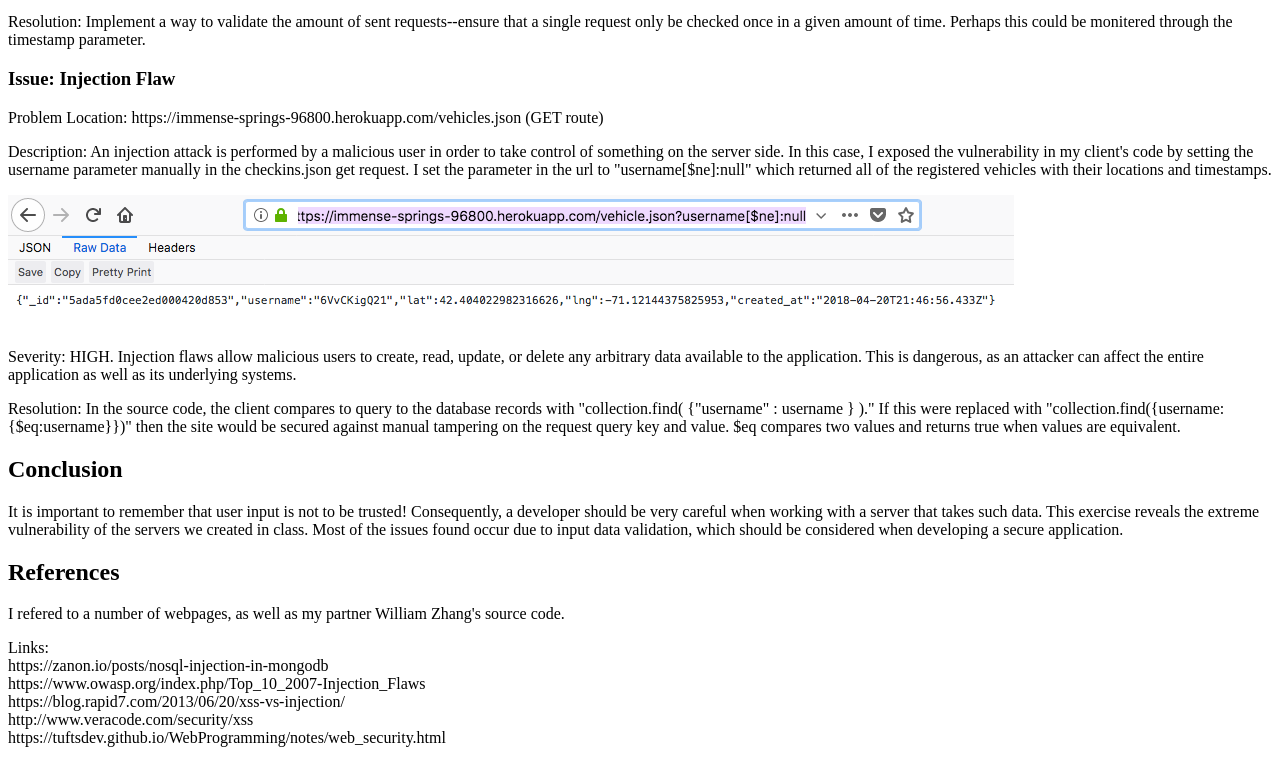
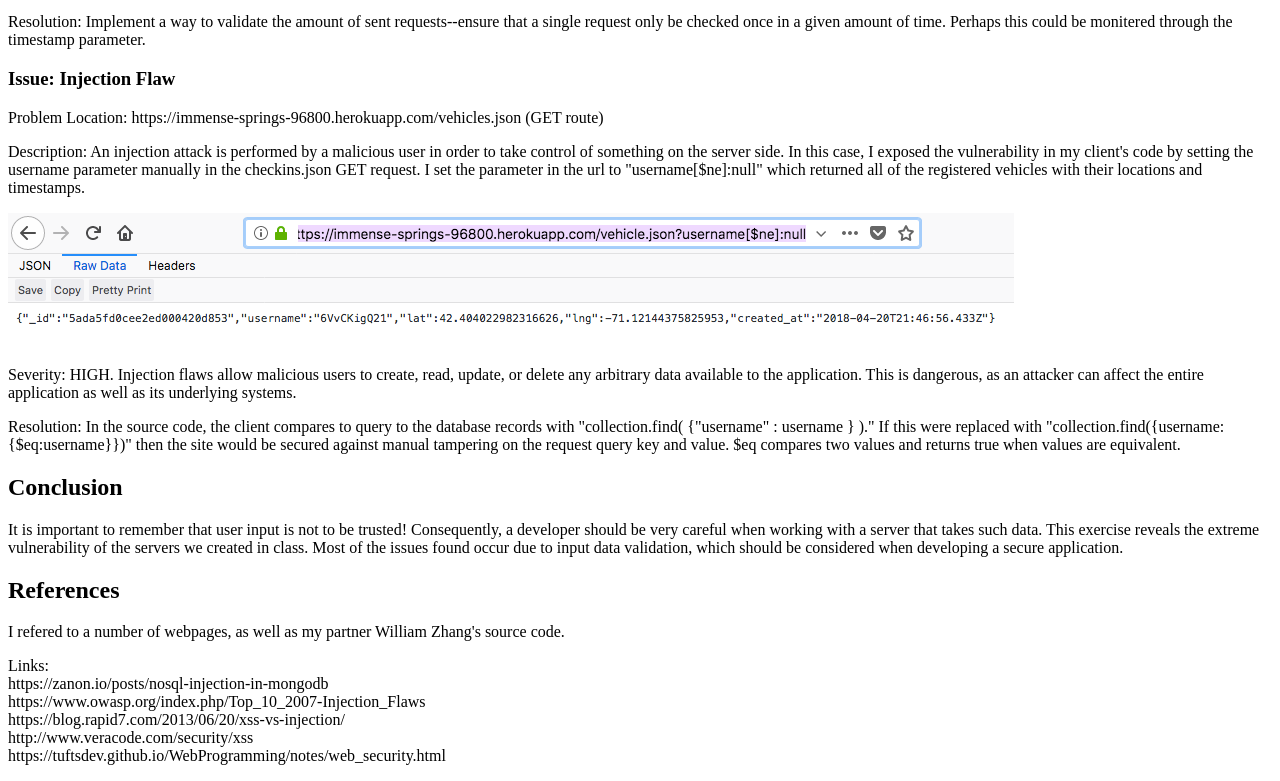
Before and after one commit to rpg1216/comp20-rglass, a plain HTML site: page security/index.html in a window 1280 px wide. Shown: the part 2976-3757 px from the top of the page. Drawn offline with Linux system fonts and the light colour scheme.

Commit message:
security assessment update

```diff
--- a/security/index.html
+++ b/security/index.html
@@ -40,7 +40,7 @@
             <p>Resolution: Implement a way to validate the amount of sent requests--ensure that a single request only be checked once in a given amount of time. Perhaps this could be monitered through the timestamp parameter.</p>
         <h3>Issue: Injection Flaw</h3>
             <p>Problem Location: https://immense-springs-96800.herokuapp.com/vehicles.json (GET route)</p>
-            <p>Description: An injection attack is performed by a malicious user in order to take control of something on the server side. In this case, I exposed the vulnerability in my client's code by setting the username parameter manually in the checkins.json get request. I set the parameter in the url to "username[$ne]:null" which returned all of the registered vehicles with their locations and timestamps.</p>
+            <p>Description: An injection attack is performed by a malicious user in order to take control of something on the server side. In this case, I exposed the vulnerability in my client's code by setting the username parameter manually in the checkins.json GET request. I set the parameter in the url to "username[$ne]:null" which returned all of the registered vehicles with their locations and timestamps.</p>
             <img src="method3.png" alt="method 3">
             <p>Severity: HIGH. Injection flaws allow malicious users to create, read, update, or delete any arbitrary data available to the application. This is dangerous, as an attacker can affect the entire application as well as its underlying systems.</p>
             <p>Resolution: In the source code, the client compares to query to the database records with "collection.find( {"username" : username } )." If this were replaced with "collection.find({username:{$eq:username}})" then the site would be secured against manual tampering on the request query key and value. $eq compares two values and returns true when values are equivalent.
```
